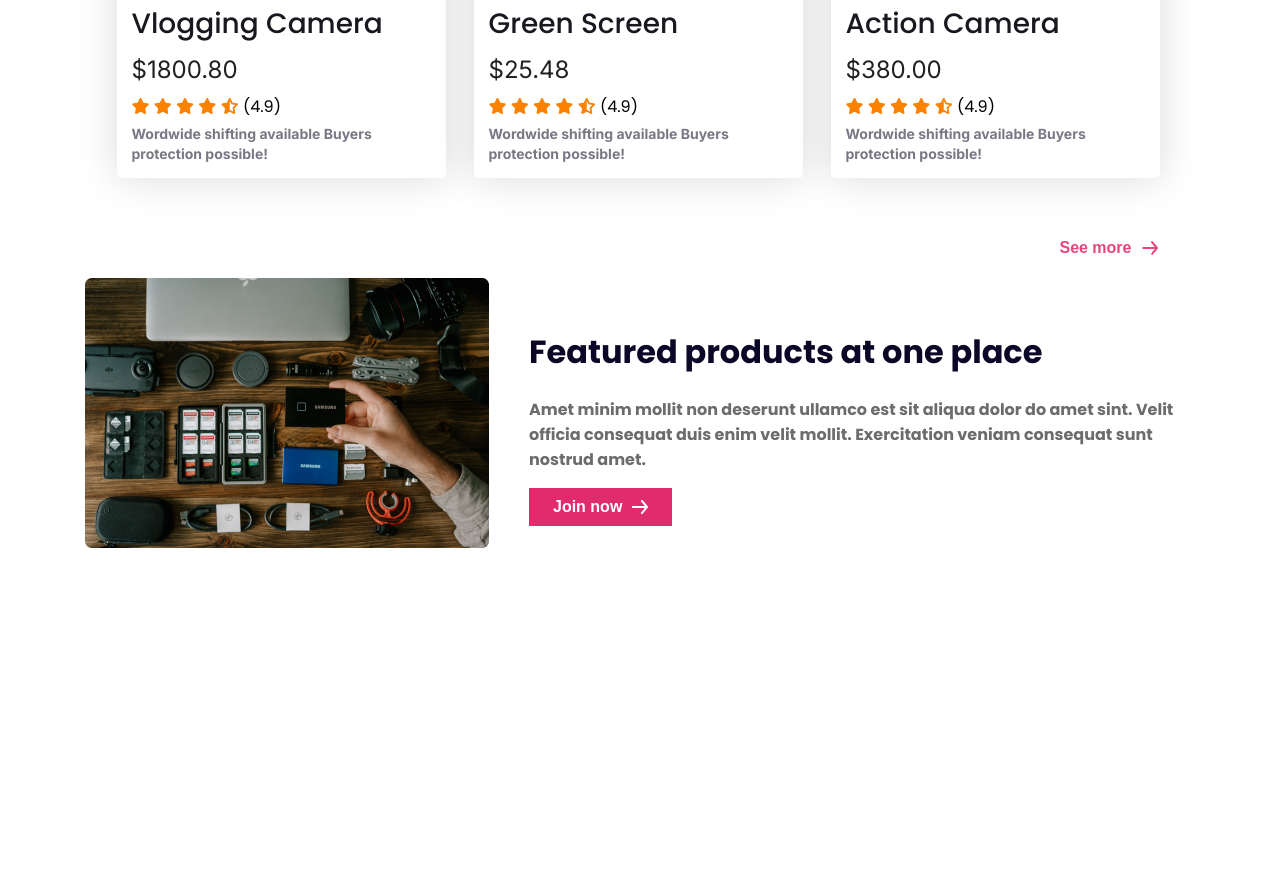
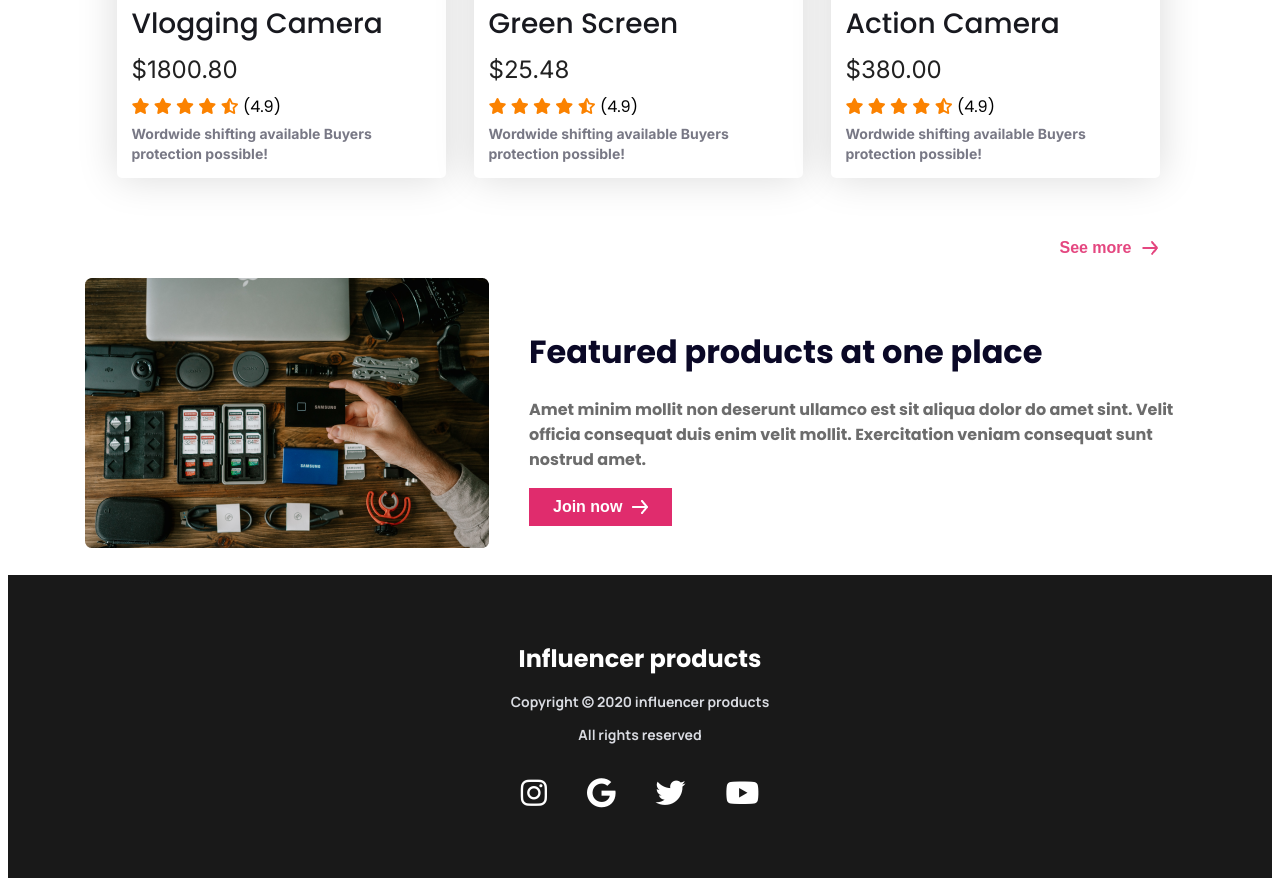
Before and after one commit to MD-MASUD-MIAH/influencer-repo, a plain HTML site: page index.html in a window 1280 px wide. Shown: the part 2272-3158 px from the top of the page. Before the commit the page ends 2855 px from the top, so only its background shows below. Drawn offline with Linux system fonts and the light colour scheme; a web font is replaced by a local one.

Commit message:
final commit

```diff
--- a/index.html
+++ b/index.html
@@ -411,8 +411,8 @@ Influencer
 
        <div class="gear-container">
 
-<div>
-    <img src="images/gear.png" alt="">
+<div class="gear-img">
+    <img class="img-pc"  src="images/gear.png" alt="">
 </div>
 
 <div>
@@ -424,6 +424,20 @@ Influencer
     <button class="sub-btn">Join now <img src="logos/Layer 2.png" alt=""> </button>
 </div>
        </div>
+
     </main>
+
+    <footer>
+        <h1 class="foot-title">Influencer products</h1>
+        <p class="foot-sub">Copyright © 2020  influencer products</p>
+        <p class="copy">All rights reserved</p>
+
+        <div class="icon">
+            <i class="fa-brands fa-instagram"></i>
+            <i class="fa-brands fa-google"></i>
+            <i class="fa-brands fa-twitter"></i>
+            <i class="fa-brands fa-youtube"></i>
+        </div>
+    </footer>
 </body>
 </html>
--- a/style/style.css
+++ b/style/style.css
@@ -290,10 +290,50 @@ font-weight: 700;
 
 
 }
+footer{
+
+  background-color: rgba(0, 0, 0, .9);
 
 
+margin: 0 auto;
+color: white;
+text-align: center;
+padding: 50px;
+}
+
+.icon{
+  display: flex;
+  gap:  40px;
+  align-items: center;
+  justify-content: center;
+  font-size: 30px;
+  padding: 20px;
+}
+footer .foot-title{
+  color: rgb(255, 255, 255);
+
+font-size: 24px;
+font-weight: 700;
+
+}
 
 
+.foot-sub{
+  color: rgb(217, 219, 225);
+font-family: Manrope;
+font-size: 14px;
+font-weight: 700;
+
+}
+
+.copy{
+
+  color: rgb(217, 219, 225);
+font-family: Manrope;
+font-size: 14px;
+font-weight: 700;
+
+}
 
 
 
@@ -395,4 +435,9 @@ font-weight: 700;
   flex-direction: column;
 }
 
+.img-pc{
+  height: 300px;
+  width: 300px;
+}
+
       }
```
